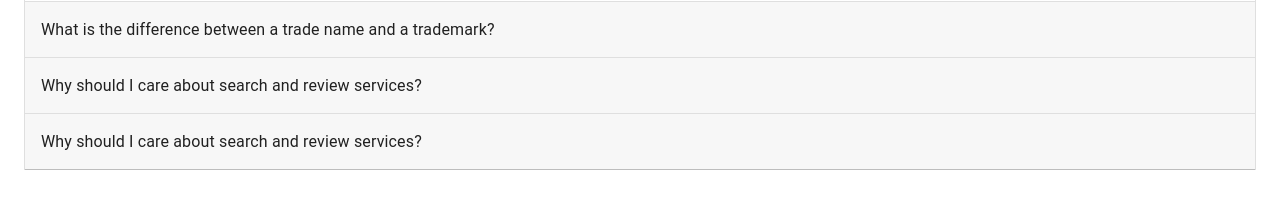
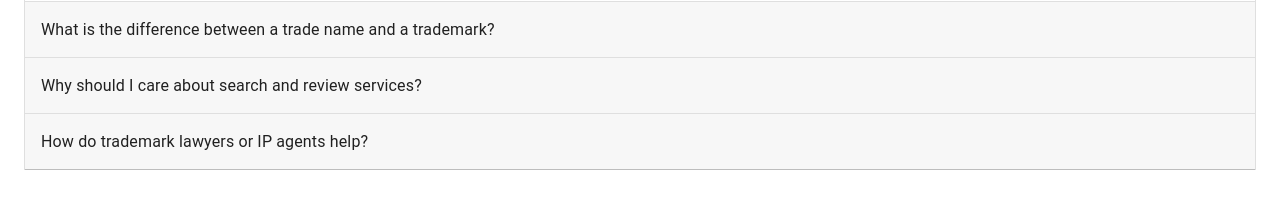
Before and after one commit to BCIT-SSD-2020-21/industry-project-checkmarks, a React (Create React App) app: page / in a window 1280 px wide. Shown: the part 1920-2140 px from the top of the page. Built offline with nearby package versions, Linux system fonts and the light colour scheme; no server answers.

Commit message:
remove 'div' element around 'container' element; #101

```diff
--- a/src/components/LandingPage/Faq.js
+++ b/src/components/LandingPage/Faq.js
@@ -11,7 +11,7 @@ import { withStyles } from '@material-ui/core/styles';
 
 const useStyles = makeStyles((theme) => ({
     root: {
-      width: '100%',
+      width: '70%',
     },
     heading: {
       fontSize: theme.typography.pxToRem(15),
@@ -91,9 +91,7 @@ export default function Faq() {
           Lorem ipsum dolor sit amet, consectetur adipiscing elit
           </Typography>
         </Container>
-
         <Container>
-        {/* <div> */}
             {/* /// PANEL 1 //// */}
             <Accordion square expanded={expanded === 'panel1'} onChange={handleChange('panel1')}>
                 <AccordionSummary aria-controls="panel1d-content" id="panel1d-header">
@@ -133,7 +131,7 @@ export default function Faq() {
             {/* /// PANEL 4 //// */}
             <Accordion square expanded={expanded === 'panel4'} onChange={handleChange('panel4')}>
                 <AccordionSummary aria-controls="panel4d-content" id="panel4d-header">
-                    <Typography>Why should I care about search and review services?</Typography>
+                    <Typography>How do trademark lawyers or IP agents help?</Typography>
                 </AccordionSummary>
                 <AccordionDetails>
                     <Typography>
@@ -142,7 +140,6 @@ export default function Faq() {
                     </Typography>
                 </AccordionDetails>
             </Accordion>
-        {/* </div> */}
         </Container>
     </React.Fragment>
   );
```
